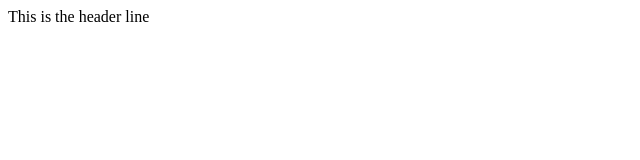
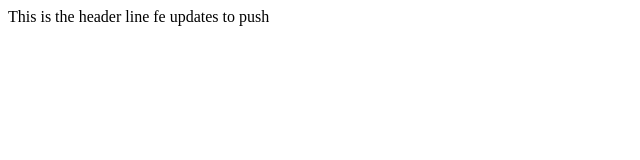
Before and after one commit to Rawkesh2k/git-demo, a plain HTML site: page index.html in a window 1280 px wide. Shown: the whole page, without its empty margins (0-640 px from the left). Drawn offline with Linux system fonts and the light colour scheme.

Commit message:
modified to push

```diff
--- a/index.html
+++ b/index.html
@@ -1,3 +1,4 @@
 <head>
 This is the header line
+fe updates to push
 </head>
```
